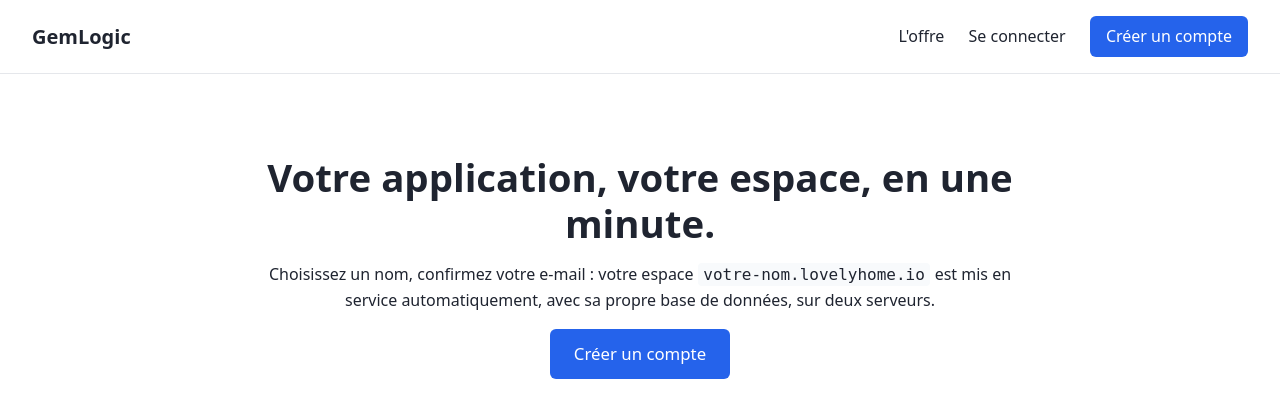
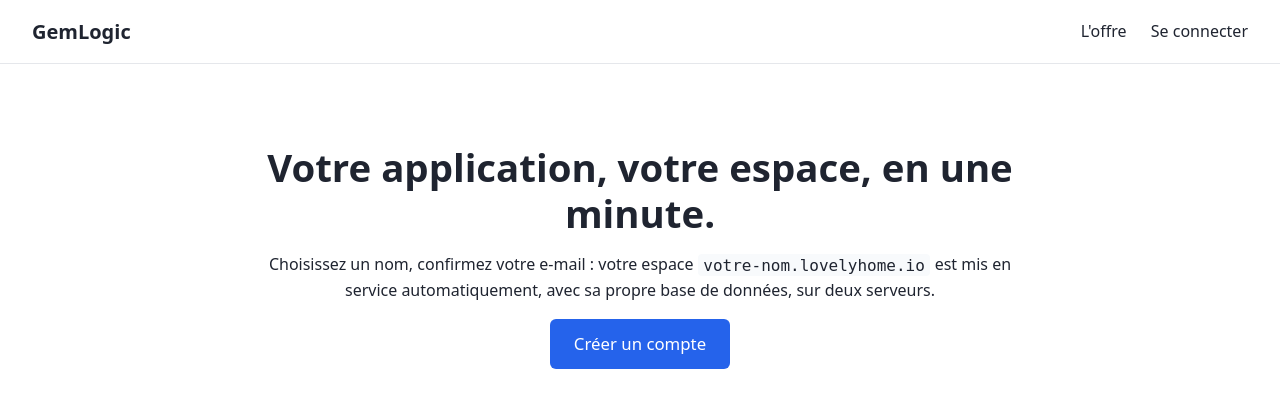
Before and after one commit to spawn451/vitrine, a Django app: page / in a window 1280 px wide. Shown: the top 420 px of the page. Run offline with Django 5.2, Linux system fonts and the light colour scheme.

Commit message:
En-tete : retrait du bouton Creer un compte (les pages le portent dans leur contenu)
Co-authored-by: Cursor <cursoragent@cursor.com>

```diff
--- a/guichet/templates/guichet/base.html
+++ b/guichet/templates/guichet/base.html
@@ -12,7 +12,6 @@
   <nav>
     <a href="{% url 'offre' %}">L'offre</a>
     <a href="{% url 'connexion' %}">Se connecter</a>
-    <a class="btn" href="{% url 'inscription' %}">Créer un compte</a>
   </nav>
 </header>
 <main>
```
